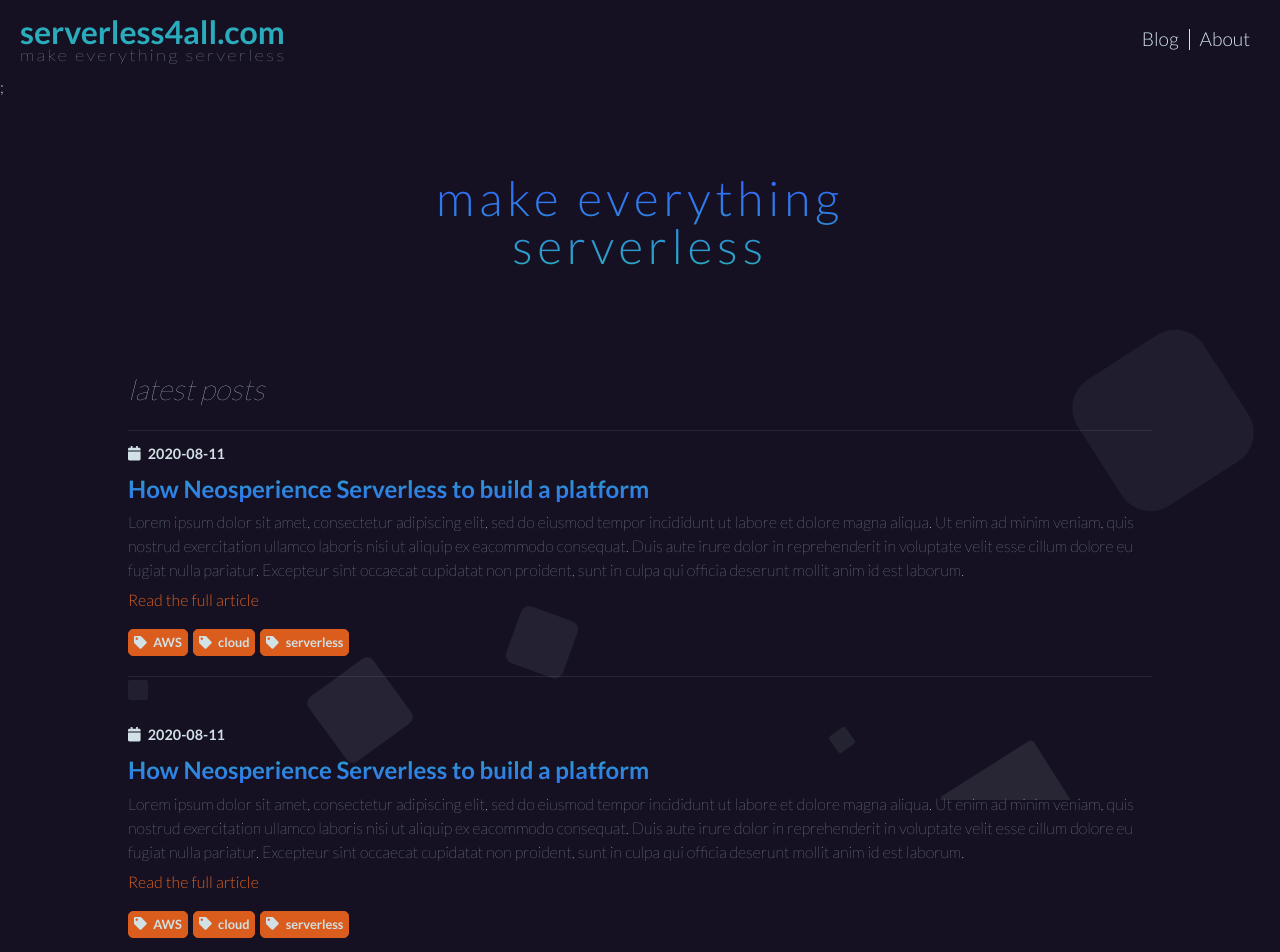
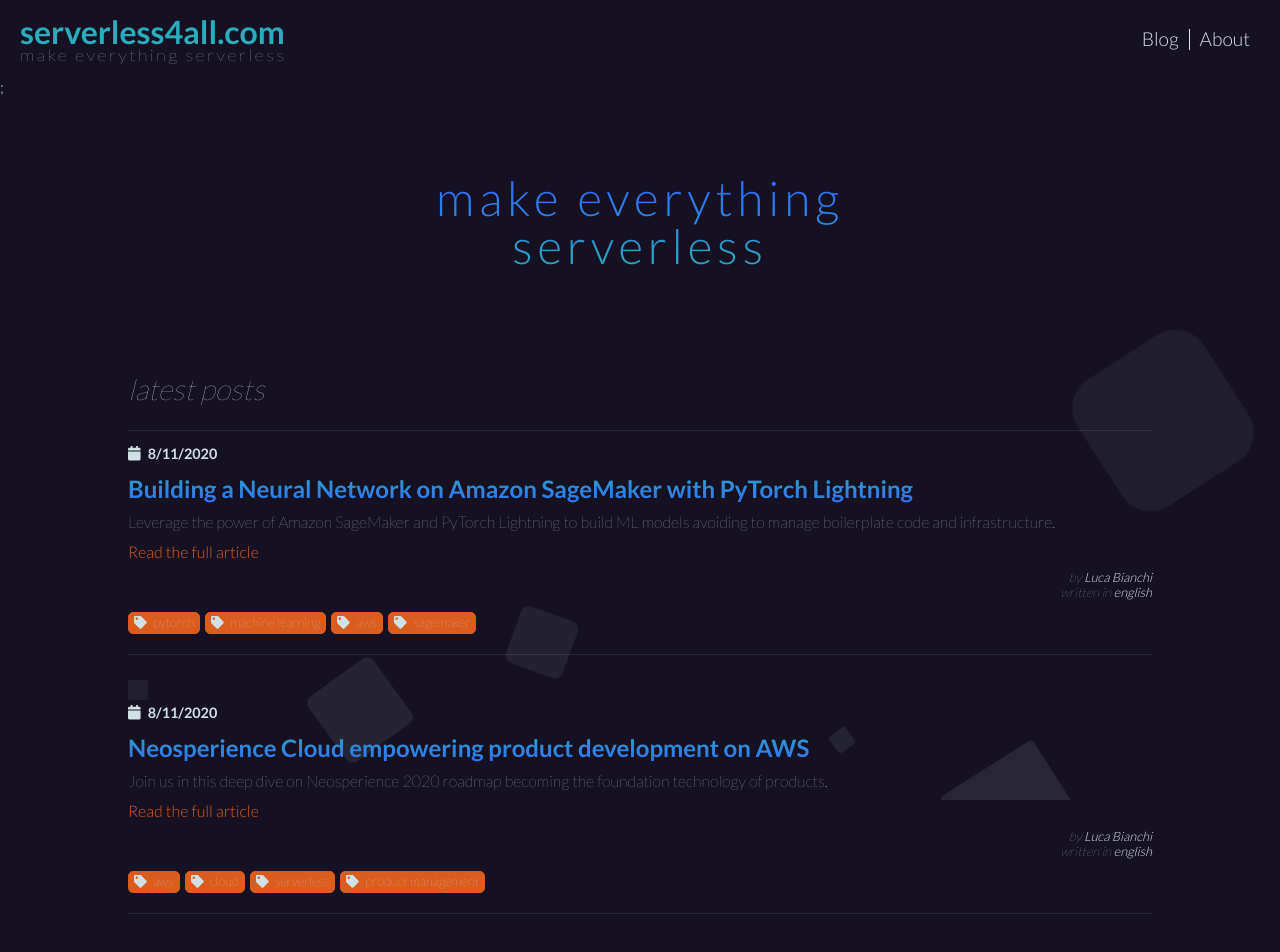
Before and after one commit to aletheia/content-aggregator-client-react, a React (Create React App) app: page / in a window 1280 px wide. Shown: the top 952 px of the page. Built offline with nearby package versions, Linux system fonts and the light colour scheme.

Commit message:
:sparkles: Posts added to actions. refs #11

```diff
--- a/src/actions/blog/index.ts
+++ b/src/actions/blog/index.ts
@@ -1 +1,18 @@
-export const loadPosts = () => {};
+export interface BlogPost {
+  uuid: string;
+  date: Date;
+  title: string;
+  abstract: string;
+  author: {name: string; url: string};
+  language: string;
+  tags: string[];
+  link: string;
+}
+
+export const loadPosts = async (): Promise<BlogPost[]> => {
+  const posts = await import('../../data/blog/posts.json');
+  console.log(posts.default);
+  return posts.default.map(post => {
+    return Object.assign(post, {date: new Date(post.date)});
+  });
+};
--- a/src/components/About/index.tsx
+++ b/src/components/About/index.tsx
@@ -1,21 +1,15 @@
-import React, {Component, ComponentProps} from 'react';
+import React, {Component} from 'react';
 
 import './about.scss';
-import {loadAboutInfo} from '../../actions';
+import {loadAboutInfo, AboutInfo} from '../../actions';
 
-import {SocialBar, SocialBarProperties} from './SocialBar';
+import {SocialBar} from './SocialBar';
 
 interface AboutProps {
   about?: string;
 }
 interface AboutState {
-  about?: {
-    name: string;
-    picture: string;
-    bio: string;
-    intro: string;
-    social: SocialBarProperties;
-  };
+  about?: AboutInfo;
 }
 
 export class About extends Component<AboutProps, AboutState> {
--- a/src/components/Blog/Entry/TagList/taglist.mobile.scss
+++ b/src/components/Blog/Entry/TagList/taglist.mobile.scss
@@ -1,3 +1,5 @@
-.tags li {
-  font-size: 1.5em;
+.blog .tags li {
+  line-height: 1em;
+  font-weight: lighter;
+  display: inline-flexbox;
 }
--- a/src/components/Blog/Entry/entry.mobile.scss
+++ b/src/components/Blog/Entry/entry.mobile.scss
@@ -13,7 +13,6 @@
   }
   .blog .more {
     line-height: 1em;
-    margin-bottom: 20px;
   }
 
   .blog .datetime {
--- a/src/components/Blog/Entry/entry.scss
+++ b/src/components/Blog/Entry/entry.scss
@@ -45,4 +45,15 @@
   width: max-content;
 }
 
+.credits {
+  text-align: right;
+  font-size: 0.8em;
+  font-weight: lighter;
+  font-style: italic;
+  line-height: 1.2em;
+  a {
+    font-weight: normal;
+  }
+}
+
 @import './entry.mobile.scss';
--- a/src/components/Blog/Entry/index.tsx
+++ b/src/components/Blog/Entry/index.tsx
@@ -5,35 +5,36 @@ import {FontAwesomeIcon} from '@fortawesome/react-fontawesome';
 import {faCalendar} from '@fortawesome/free-solid-svg-icons';
 
 import './entry.scss';
+import {BlogPost} from '../../../actions';
 
-export interface BlogEntry {
-  date: Date;
-  title: string;
-  abstract: string;
-  tags: string[];
-  link: string;
-}
+const lang = 'en';
+const i18n = {
+  en: {
+    readMode: 'Read the full article',
+    by: 'by ',
+    writtenIn: 'written in ',
+  },
+};
 
-export const Entry = () => {
-  const entry = {
-    date: '2020-08-11',
-    title: 'How Neosperience Serverless to build a platform',
-    abstract:
-      'Lorem ipsum dolor sit amet, consectetur adipiscing elit, sed do eiusmod tempor incididunt ut labore et dolore magna aliqua. Ut enim ad minim veniam, quis nostrud exercitation ullamco laboris nisi ut aliquip ex eacommodo consequat. Duis aute irure dolor in reprehenderit in voluptate velit esse cillum dolore eu fugiat nulla pariatur. Excepteur sint occaecat cupidatat non proident, sunt in culpa qui officia deserunt mollit anim id est laborum.',
-    tags: ['AWS', 'cloud', 'serverless'],
-    link: '',
-  };
-  const {date, title, abstract, tags, link} = entry;
+export const Entry = ({post}: {post: BlogPost}) => {
+  const {date, title, abstract, author, language, tags, link} = post;
   return (
     <li className="post">
       <div className="datetime">
         <FontAwesomeIcon className="fa-icon" icon={faCalendar} />
-        {date}
+        {date.toLocaleDateString()}
       </div>
       <div className="title">{title}</div>
       <p>{abstract}</p>
       <div className="more">
-        <a href={link}>Read the full article</a>
+        <a href={link}>{i18n[lang].readMode}</a>
+      </div>
+      <div className="credits">
+        {i18n[lang].by}
+        <a>{author.name}</a>
+        <br />
+        {i18n[lang].writtenIn}
+        <a>{language}</a>
       </div>
       <TagList tags={tags} />
     </li>
--- a/src/components/Blog/index.tsx
+++ b/src/components/Blog/index.tsx
@@ -1,21 +1,44 @@
-import React from 'react';
+import React, {Component} from 'react';
 import './blog.scss';
 
 import {Title} from './Title';
 import {Entry} from './Entry';
+import {BlogPost, loadPosts} from '../../actions';
 
-const createEntry = (post: number) => {
-  return <Entry key={post} />;
-};
+interface BlogProps {
+  posts?: BlogPost[];
+}
 
-export const Blog = () => {
+interface BlogSate {
+  posts: BlogPost[];
+}
+
+export class Blog extends Component<BlogProps, BlogSate> {
+  constructor(props: BlogProps) {
+    super(props);
+    const posts = props.posts ? props.posts : [];
+    this.state = {posts};
+  }
+
+  async componentDidMount() {
+    const posts = await loadPosts();
+    console.log(posts);
+    this.setState(Object.assign(this.state, {posts}));
+  }
+
+  render() {
     return (
       <>
         <Title />
         <div className="blog">
           <h2>latest posts</h2>
-        <ul>{[1, 2, 3].map(post => createEntry(post))}</ul>
+          <ul>
+            {this.state.posts.map(post => (
+              <Entry key={post.uuid} post={post} />
+            ))}
+          </ul>
         </div>
       </>
     );
-};
+  }
+}
--- a/src/data/blog/posts.json
+++ b/src/data/blog/posts.json
@@ -0,0 +1,135 @@
+[
+  {
+    "uuid": "af113184-a15c-46cf-8cf6-66a1438bfbe2",
+    "date": "2020-08-11",
+    "title": "Building a Neural Network on Amazon SageMaker with PyTorch Lightning",
+    "author": {
+      "name": "Luca Bianchi",
+      "url": "https://www.bianchiluca.com"
+    },
+    "language": "english",
+    "abstract": "Leverage the power of Amazon SageMaker and PyTorch Lightning to build ML models avoiding to manage boilerplate code and infrastructure.",
+    "tags": ["pytorch", "machine learning", "aws", "sagemaker"],
+    "link": "https://towardsdatascience.com/building-a-neural-network-on-amazon-sagemaker-with-pytorch-lightning-63730ec740ea"
+  },
+  {
+    "uuid": "66e22584-ebc9-4d5c-99a1-e7aafe30f999",
+    "date": "2020-08-11",
+    "title": "Neosperience Cloud empowering product development on AWS",
+    "author": {
+      "name": "Luca Bianchi",
+      "url": "https://www.bianchiluca.com"
+    },
+    "language": "english",
+    "abstract": "Join us in this deep dive on Neosperience 2020 roadmap becoming the foundation technology of products.",
+    "tags": ["aws", "cloud", "serverless", "product management"],
+    "link": "https://medium.com/@aletheia/neosperience-cloud-empowering-product-development-on-aws-900fcab84663"
+  },
+  {
+    "uuid": "179ec3ff-1921-4b38-96d1-2d0ec5ac4337",
+    "date": "2020-08-11",
+    "title": "A practical application of Amazon Leadership Principles",
+    "author": {
+      "name": "Luca Bianchi",
+      "url": "https://www.bianchiluca.com"
+    },
+    "language": "english",
+    "abstract": "Teams with different cultures and history but excellent at providing value to customers means being able to match strategies that works.",
+    "tags": ["amazon", "leadership", "product management"],
+    "link": "https://medium.com/@aletheia/a-practical-application-of-amazon-leadership-principles-1aad8ce26a0d"
+  },
+  {
+    "uuid": "66e242684-ebc3-4d5c-59a1-e4aafe32f949",
+    "date": "2020-08-11",
+    "title": "Neosperience Cloud empowering product development on AWS",
+    "author": {
+      "name": "Luca Bianchi",
+      "url": "https://www.bianchiluca.com"
+    },
+    "language": "english",
+    "abstract": "Join us in this deep dive on Neosperience 2020 roadmap becoming the foundation technology of products.",
+    "tags": ["aws", "cloud", "serverless", "product management"],
+    "link": "https://medium.com/@aletheia/neosperience-cloud-empowering-product-development-on-aws-900fcab84663"
+  },
+
+  {
+    "uuid": "61688f11d-3430-4a5c-8981-673ac0868fd0",
+    "date": "2020-08-11",
+    "title": "Migrating Image Memorability service to AWS Lambda using a shared Elastic File System volume",
+    "author": {
+      "name": "Luca Bianchi",
+      "url": "https://www.bianchiluca.com"
+    },
+    "language": "english",
+    "abstract": "Discover how we migrated a whole AI service within Neosperience Cloud to AWS Lambda leveraging AWS Elastic File System to serve ML models.",
+    "tags": ["lambda", "efs", "serverless", "machine learning"],
+    "link": "https://medium.com/@aletheia/migrating-image-memorability-service-to-aws-lambda-using-a-shared-elastic-file-system-volume-582218ca91c2"
+  },
+
+  {
+    "uuid": "c56ee1c9-5aaa-499c-a004-0c368b82ddc9",
+    "date": "2020-08-11",
+    "title": "Architetture a microservizi, tra hype e casi d’uso — pt.1",
+    "author": {
+      "name": "Luca Bianchi",
+      "url": "https://www.bianchiluca.com"
+    },
+    "language": "it",
+    "abstract": "In questo articolo introduttivo vediamo quali caratteristiche sono proprie delle architetture a microservizi e quali benefici portano",
+    "tags": ["microservizi", "architetture"],
+    "link": "https://medium.com/serverlessitaly/architetture-a-microservizi-tra-hype-e-casi-duso-parte-1-4e29c80b735"
+  },
+
+  {
+    "uuid": "146c7302-4f1e-486f-af56-ff9e6c33e9b9",
+    "date": "2020-08-11",
+    "title": "Come abilitare la regione italiana di AWS e primi test di connettività",
+    "author": {
+      "name": "Luca Bianchi",
+      "url": "https://www.bianchiluca.com"
+    },
+    "language": "it",
+    "abstract": "In questo primo articolo rivolto alla community italiana vediamo come abilitare la nuova region AWS Europe (Milano) nel nostro account.",
+    "tags": ["aws", "cloud", "serverless", "product management"],
+    "link": "https://medium.com/serverlessitaly/come-abilitare-la-regione-italiana-di-aws-e-primi-test-di-connettivit%C3%A0-56458753e58f"
+  },
+  {
+    "uuid": "11e321fe-69e4-4dfe-ac54-735624459559",
+    "date": "2020-08-11",
+    "title": "Istio is moving back to the monolith, but it doesn’t mean you have to do the same",
+    "author": {
+      "name": "Luca Bianchi",
+      "url": "https://www.bianchiluca.com"
+    },
+    "language": "english",
+    "abstract": "Istio moving back to a monolithic architecture poses some questions to be addressed whether microservices are a good choice",
+    "tags": ["microservices"],
+    "link": "https://medium.com/@aletheia/istio-back-to-monolith-and-you-88dd3bd23265"
+  },
+  {
+    "uuid": "07d22db6-0d8a-4aa1-9390-3e497c079189",
+    "date": "2019-11-21",
+    "title": "Serverless Big Data: lessons learned building an event ingestion pipeline on Amazon Web Services",
+    "author": {
+      "name": "Luca Bianchi",
+      "url": "https://www.bianchiluca.com"
+    },
+    "language": "english",
+    "abstract": "Istio moving back to a monolithic architecture poses some questions to be addressed whether microservices are a good choice",
+    "tags": ["serverless", "aws", "big data"],
+    "link": "https://medium.com/@aletheia/serverless-big-data-ee47694835c7"
+  },
+  {
+    "uuid": "3e78032a-1f9c-4f2a-b64c-27eb3be6e2b8",
+    "date": "2019-09-04",
+    "title": "Neosperience Cloud journey from monolith to serverless microservices with Amazon Web Services",
+    "author": {
+      "name": "Luca Bianchi",
+      "url": "https://www.bianchiluca.com"
+    },
+    "language": "english",
+    "abstract": "The story about how Neosperience reached the microservices graal and the issues we faced.",
+    "tags": ["serverless", "aws", "use case"],
+    "link": "https://medium.com/@aletheia/neosperience-journey-to-microservices-f900277987d5"
+  }
+]
```
Also changed, not shown: src/actions/about/index.ts (+17 -0 lines), src/components/About/SocialBar/index.tsx (+3 -9 lines). Lines whose indentation alone changed are shown as unchanged.
